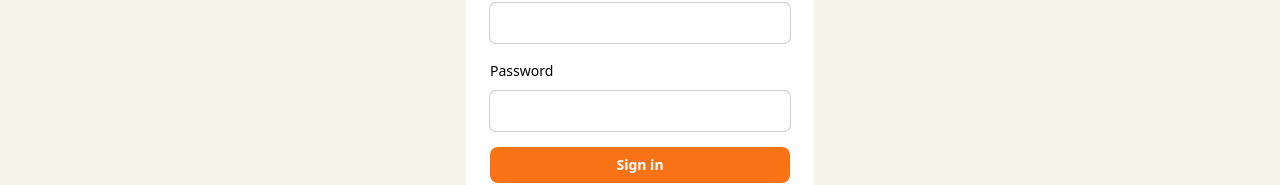
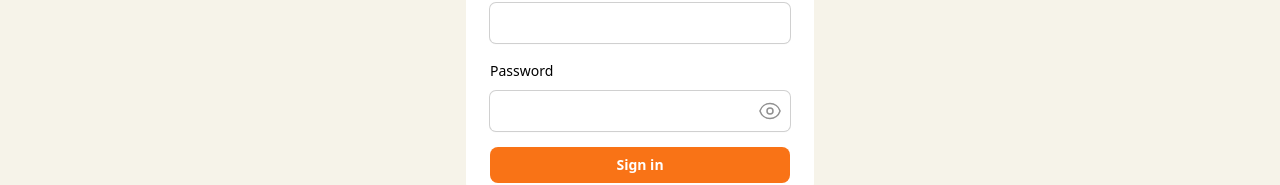
Before and after one commit to ElectronApplications/hotel-ms, a Vue app in the folder frontend/: page /login in a window 1280 px wide. Shown: the part 257-442 px from the top of the page. Built offline with nearby package versions, Linux system fonts and the light colour scheme.

Commit message:
Implement PasswordTextField with ability to show password

```diff
--- /dev/null
+++ b/frontend/src/components/PasswordTextField.vue
@@ -0,0 +1,47 @@
+<script setup lang="ts">
+import TextField from "@/components/TextField.vue";
+import { EyeIcon, EyeSlashIcon } from "@heroicons/vue/24/outline";
+import { ref } from "vue";
+
+const {
+  enabled = true,
+  name,
+  required,
+  readonly,
+  placeholder,
+} = defineProps<{
+  enabled?: boolean;
+  name?: string;
+  required?: boolean;
+  readonly?: boolean;
+  placeholder?: string;
+}>();
+
+const model = defineModel<string>();
+
+const showPassword = ref(false);
+</script>
+
+<template>
+  <div class="relative flex items-center">
+    <TextField
+      v-model="model"
+      :enabled="enabled"
+      :type="showPassword ? 'text' : 'password'"
+      :name="name"
+      autocomplete="current-password"
+      :required="required"
+      :readonly="readonly"
+      :placeholder="placeholder"
+      class="pr-10"
+    />
+    <button
+      type="button"
+      class="absolute right-2 text-secondary-active-light dark:text-surface-content-dark"
+      @click="showPassword = !showPassword"
+    >
+      <EyeIcon v-if="!showPassword" class="h-[24px] w-[24px]" />
+      <EyeSlashIcon v-if="showPassword" class="h-[24px] w-[24px]" />
+    </button>
+  </div>
+</template>
--- a/frontend/src/components/TextField.vue
+++ b/frontend/src/components/TextField.vue
@@ -7,6 +7,7 @@ const {
   name,
   autocomplete,
   required,
+  readonly,
   placeholder,
 } = defineProps<{
   enabled?: boolean;
--- a/frontend/src/stores/auth.ts
+++ b/frontend/src/stores/auth.ts
@@ -59,31 +59,32 @@ export const useAuthStore = defineStore("auth", () => {
     phoneNumber: string,
     password: string,
   ): Promise<boolean> {
-    const simpleAxios = axios.create();
-    const result = await simpleAxios.post<Tokens>("/api/auth/login/", {
-      phone_number: phoneNumber,
-      password: password,
-    });
-
-    if (result.status === 200) {
+    try {
+      const simpleAxios = axios.create();
+      const result = await simpleAxios.post<Tokens>("/api/auth/login/", {
+        phone_number: phoneNumber,
+        password: password,
+      });
       const tokens = result.data;
       refresh.value = tokens.refresh;
       access.value = tokens.access;
       await updateUserInfo();
       return true;
-    } else {
+    } catch (_) {
       return false;
     }
   }
 
   async function logout() {
-    const simpleAxios = axios.create();
-    await simpleAxios.post("/api/auth/logout/", {
-      refresh: refresh.value,
-    });
+    const refreshCopy = refresh.value;
     refresh.value = undefined;
     access.value = undefined;
     currentUser.value = undefined;
+
+    const simpleAxios = axios.create();
+    await simpleAxios.post("/api/auth/logout/", {
+      refresh: refreshCopy,
+    });
   }
 
   onBeforeMount(async () => {
--- a/frontend/src/views/LoginView.vue
+++ b/frontend/src/views/LoginView.vue
@@ -8,26 +8,40 @@ import { onBeforeMount, ref } from "vue";
 import { TabGroup, TabList, Tab, TabPanels, TabPanel } from "@headlessui/vue";
 import PrimaryButton from "@/components/PrimaryButton.vue";
 import TextField from "@/components/TextField.vue";
+import PasswordTextField from "@/components/PasswordTextField.vue";
 
 const authStore = useAuthStore();
 const { currentUser } = storeToRefs(authStore);
 
 const login_phone_number = ref("");
 const login_password = ref("");
+const login_error = ref<string>();
 
 const register_phone_number = ref("");
 const register_password = ref("");
 const register_confirm_password = ref("");
+const register_error = ref<string>();
 
 async function loginSubmit() {
-  console.log(login_phone_number.value);
-  console.log(login_password.value);
+  const result = await authStore.login(
+    login_phone_number.value,
+    login_password.value,
+  );
+
+  if (result) {
+    router.push("/profile");
+    return true;
+  } else {
+    login_error.value = "Incorrect phone number or password";
+    return false;
+  }
 }
 
 async function registerSubmit() {
-  console.log(register_phone_number.value);
-  console.log(register_password.value);
-  console.log(register_confirm_password.value);
+  if (register_password.value !== register_confirm_password.value) {
+    register_error.value = "Passwords do not match";
+    return false;
+  }
 }
 
 onBeforeMount(() => {
@@ -38,6 +52,7 @@ onBeforeMount(() => {
 </script>
 
 <template>
+  {{ currentUser }}
   <main class="container mx-auto flex justify-center pt-2">
     <SurfaceCard class="flex flex-col items-center">
       <BrandIcon class="scale-150" />
@@ -94,14 +109,17 @@ onBeforeMount(() => {
                   <label for="password" class="block text-sm/6 font-medium"
                     >Password</label
                   >
-                  <TextField
+                  <PasswordTextField
                     class="mt-2"
                     v-model="login_password"
                     name="password"
-                    type="password"
-                    autocomplete="current-password"
                     :required="true"
                   />
+                </div>
+                <div v-if="login_error">
+                  <span class="text-primary-light dark:text-primary-dark">{{
+                    login_error
+                  }}</span>
                 </div>
                 <div>
                   <PrimaryButton type="submit" class="w-full">
@@ -130,12 +148,10 @@ onBeforeMount(() => {
                   <label for="password" class="block text-sm/6 font-medium"
                     >Password</label
                   >
-                  <TextField
+                  <PasswordTextField
                     class="mt-2"
                     v-model="register_password"
                     name="password"
-                    type="password"
-                    autocomplete="current-password"
                     :required="true"
                   />
                 </div>
@@ -145,14 +161,17 @@ onBeforeMount(() => {
                     class="block text-sm/6 font-medium"
                     >Confirm password</label
                   >
-                  <TextField
+                  <PasswordTextField
                     class="mt-2"
                     v-model="register_confirm_password"
                     name="confirm-password"
-                    type="password"
-                    autocomplete="current-password"
                     :required="true"
                   />
+                </div>
+                <div v-if="register_error">
+                  <span class="text-primary-light dark:text-primary-dark">{{
+                    register_error
+                  }}</span>
                 </div>
                 <div>
                   <PrimaryButton type="submit" class="w-full">
```
